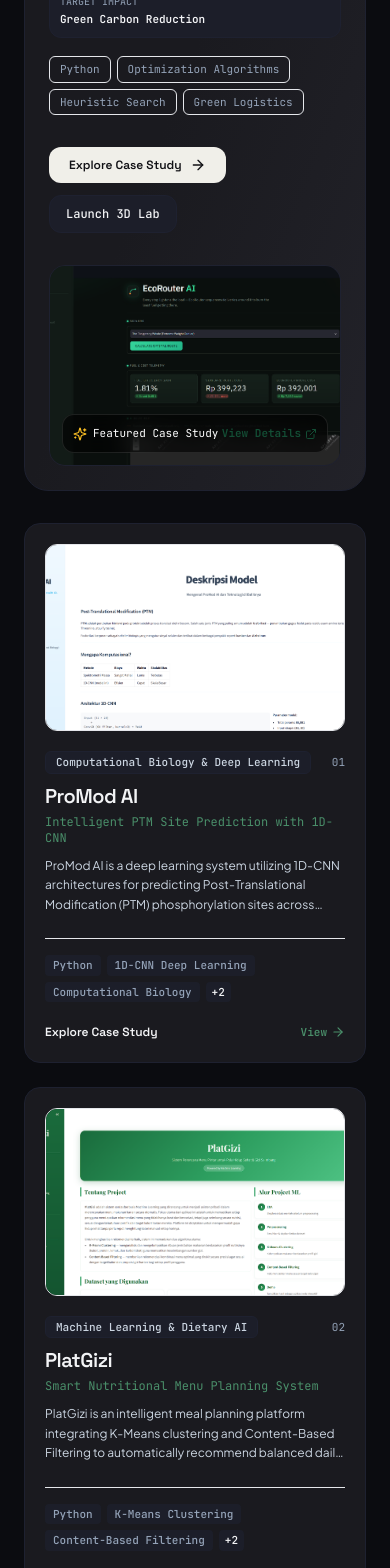
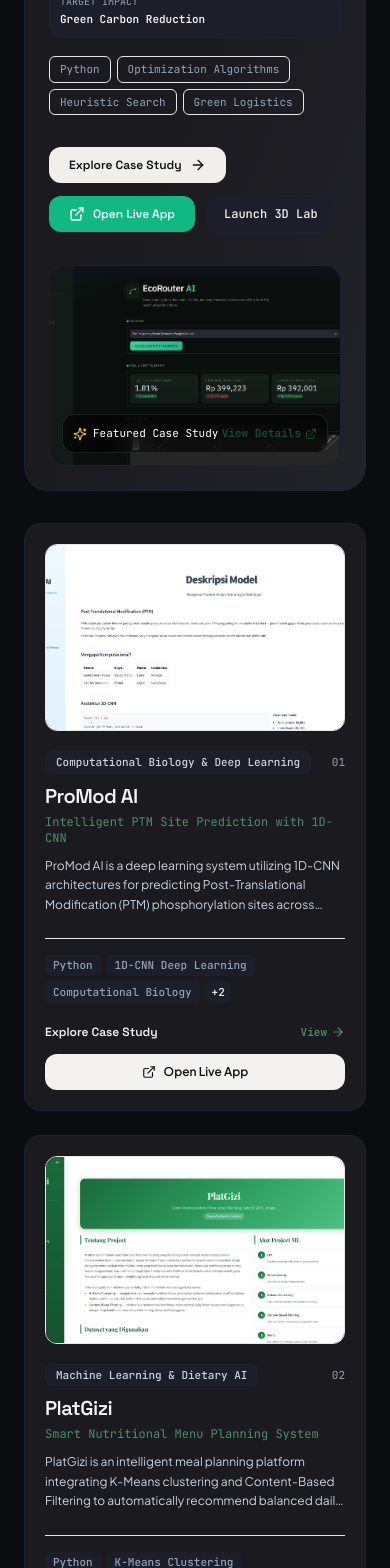
Before and after one commit to krisvan123/Kristian_Novan_Portofolio, a Next.js app: page / in a window 390 px wide. Shown: the part 2120-3688 px from the top of the page. Built offline with nearby package versions, Linux system fonts and the light colour scheme.

Commit message:
Add live demo links and launch buttons to portfolio projects

```diff
--- a/components/ProjectCard.tsx
+++ b/components/ProjectCard.tsx
@@ -2,7 +2,7 @@
 
 import React from "react";
 import Link from "next/link";
-import { ArrowRight } from "lucide-react";
+import { ArrowRight, ExternalLink } from "lucide-react";
 import { ProjectDetail } from "@/data/projects";
 import SafeImage from "./SafeImage";
 
@@ -91,6 +91,18 @@ export default function ProjectCard({ project, index }: ProjectCardProps) {
             <ArrowRight className="w-3.5 h-3.5 group-hover:translate-x-1 transition-transform duration-200" />
           </div>
         </Link>
+        {project.links?.demo && (
+          <a
+            href={project.links.demo}
+            target="_blank"
+            rel="noopener noreferrer"
+            className="mt-3 inline-flex items-center justify-center gap-2 w-full rounded-xl bg-charcoal dark:bg-[#F3F2EE] px-4 py-2.5 text-xs font-semibold text-white dark:text-[#111113] hover:bg-accent dark:hover:bg-accent-hover hover:text-white transition-colors"
+            aria-label={`Open ${project.title} live application in a new tab`}
+          >
+            <ExternalLink className="w-3.5 h-3.5" />
+            <span>Open Live App</span>
+          </a>
+        )}
       </div>
     </div>
   );
--- a/components/SpotlightProjectCard.tsx
+++ b/components/SpotlightProjectCard.tsx
@@ -86,6 +86,18 @@ export default function SpotlightProjectCard({ project }: SpotlightProjectCardPr
               <span>Explore Case Study</span>
               <ArrowRight className="w-4 h-4 group-hover:translate-x-1 transition-transform" />
             </Link>
+            {project.links?.demo && (
+              <a
+                href={project.links.demo}
+                target="_blank"
+                rel="noopener noreferrer"
+                className="inline-flex items-center gap-2 px-5 py-2.5 rounded-xl bg-accent text-white text-xs sm:text-sm font-semibold font-display shadow-xs hover:bg-accent-hover transition-colors"
+                aria-label={`Open ${project.title} live application in a new tab`}
+              >
+                <ExternalLink className="w-4 h-4" />
+                <span>Open Live App</span>
+              </a>
+            )}
             <Link
               href="/play"
               className="inline-flex items-center gap-2 px-4 py-2.5 rounded-xl bg-canvas-subtle border border-surface-border hover:border-accent text-charcoal text-xs sm:text-sm font-medium font-mono shadow-2xs hover:-translate-y-0.5 transition-all duration-200"
--- a/components/UpcomingProjects.tsx
+++ b/components/UpcomingProjects.tsx
@@ -3,7 +3,7 @@ import { upcomingProjectsData } from "@/data/projects";
 import SafeImage from "./SafeImage";
 import InfiniteMarquee from "./InfiniteMarquee";
 import ScrollReveal from "./ScrollReveal";
-import { AlertCircle, Clock } from "lucide-react";
+import { AlertCircle, Clock, ExternalLink } from "lucide-react";
 
 export default function UpcomingProjects() {
   return (
@@ -95,6 +95,18 @@ export default function UpcomingProjects() {
                   </span>
                 ))}
               </div>
+              {project.demoUrl && (
+                <a
+                  href={project.demoUrl}
+                  target="_blank"
+                  rel="noopener noreferrer"
+                  className="mt-4 inline-flex w-full sm:w-auto items-center justify-center gap-2 rounded-xl bg-charcoal dark:bg-[#F3F2EE] px-5 py-2.5 text-xs sm:text-sm font-semibold text-white dark:text-[#111113] hover:bg-accent dark:hover:bg-accent-hover hover:text-white transition-colors"
+                  aria-label={`Open ${project.title} live prototype in a new tab`}
+                >
+                  <ExternalLink className="w-4 h-4" />
+                  <span>Open Live Prototype</span>
+                </a>
+              )}
             </div>
           ))}
         </ScrollReveal>
--- a/data/projects.ts
+++ b/data/projects.ts
@@ -24,6 +24,7 @@ export interface UpcomingProject {
   previewImage: string;
   images: string[];
   disclaimer?: string;
+  demoUrl?: string;
 }
 
 export const projectsData: ProjectDetail[] = [
@@ -47,6 +48,7 @@ export const projectsData: ProjectDetail[] = [
       "/images/projects/promod-03.jpg",
     ],
     links: {
+      demo: "https://promod-ai.streamlit.app/",
       repo: "https://github.com/krisvan123",
     },
   },
@@ -71,6 +73,7 @@ export const projectsData: ProjectDetail[] = [
       "/images/projects/platgizi-04.jpg",
     ],
     links: {
+      demo: "https://share.google/x1c9ueNrcANmecBcc",
       repo: "https://github.com/krisvan123",
     },
   },
@@ -94,6 +97,7 @@ export const projectsData: ProjectDetail[] = [
       "/images/projects/airsense-04.jpg",
     ],
     links: {
+      demo: "https://mlcopy-hpgdpxj7jcutuvdtrvwzln.streamlit.app/",
       repo: "https://github.com/krisvan123",
     },
   },
@@ -116,6 +120,7 @@ export const projectsData: ProjectDetail[] = [
       "/images/projects/nivscan-03.jpg",
     ],
     links: {
+      demo: "https://niv-scan.streamlit.app/",
       repo: "https://github.com/krisvan123",
     },
   },
@@ -164,6 +169,7 @@ export const projectsData: ProjectDetail[] = [
       "/images/projects/finance-03.jpg",
     ],
     links: {
+      demo: "https://footsore-uptake-autopilot.ngrok-free.dev/",
       repo: "https://github.com/KenHoH/Finance",
     },
   },
@@ -188,7 +194,7 @@ export const projectsData: ProjectDetail[] = [
       "/images/projects/ecorouter-04.jpg",
     ],
     links: {
-      demo: "/play",
+      demo: "https://ecorouter-project.streamlit.app/",
       repo: "https://github.com/krisvan123",
     },
   },
@@ -211,6 +217,7 @@ export const projectsData: ProjectDetail[] = [
       "/images/projects/skinical-03.jpg",
     ],
     links: {
+      demo: "https://skinical.streamlit.app/",
       repo: "https://github.com/krisvan123",
     },
   },
@@ -246,6 +253,7 @@ export const upcomingProjectsData: UpcomingProject[] = [
     title: "Trobos",
     category: "Next.js Prototype",
     status: "Upcoming / Prototype",
+    demoUrl: "https://trobosapp.vercel.app/",
     description:
       "Trobos is a Next.js prototype exploring a mobility solution for urban traffic congestion. The idea is to let a motorbike rider pick up the passenger while the passenger's car is handled separately and delivered to the intended destination.",
     technologies: ["Next.js", "TypeScript", "Tailwind CSS", "Product Prototype"],
@@ -262,6 +270,7 @@ export const upcomingProjectsData: UpcomingProject[] = [
     title: "MindCare",
     category: "AI Guidance Concept",
     status: "Upcoming Project / Prototype",
+    demoUrl: "https://mindcare-mu-jade.vercel.app/",
     description:
       "MindCare is an AI-based concept designed to provide initial guidance and practical next steps when someone is not feeling emotionally well. The goal is to make supportive guidance easier to access through a conversational experience.",
     disclaimer:
```
